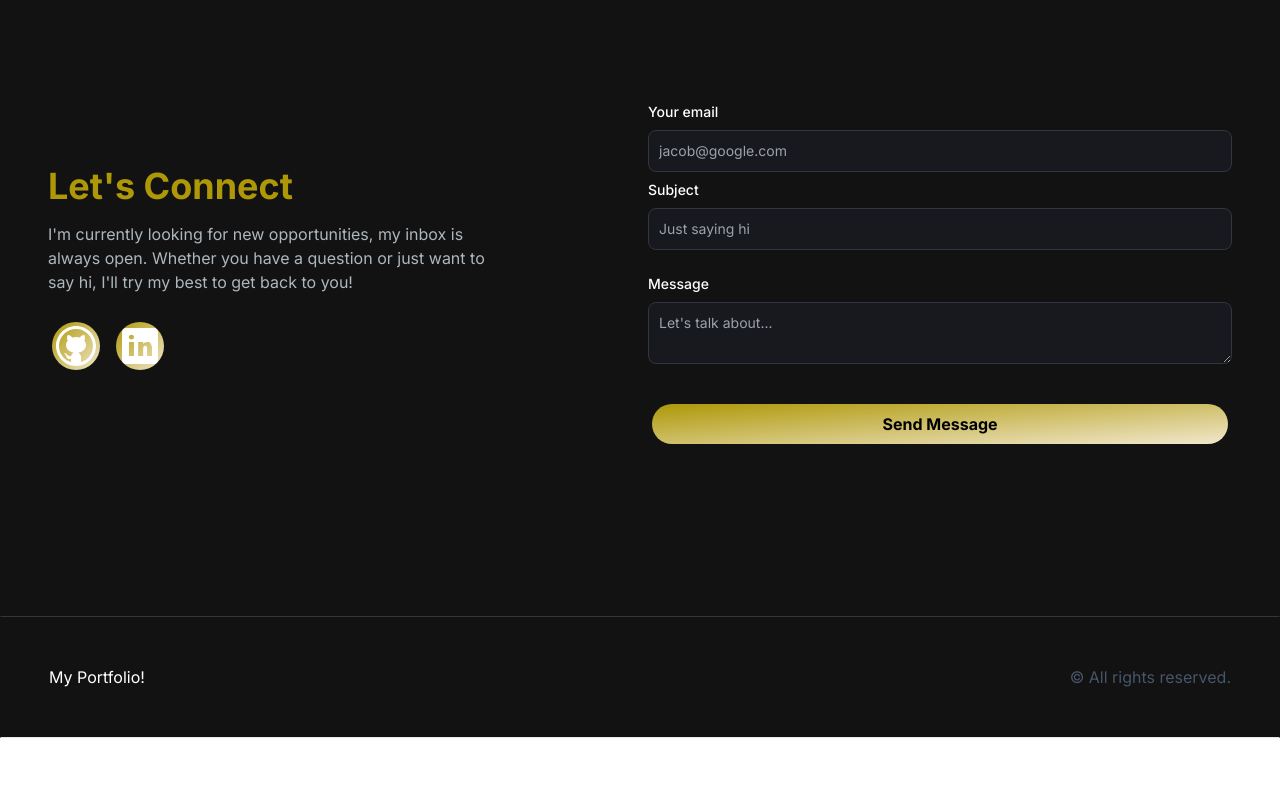
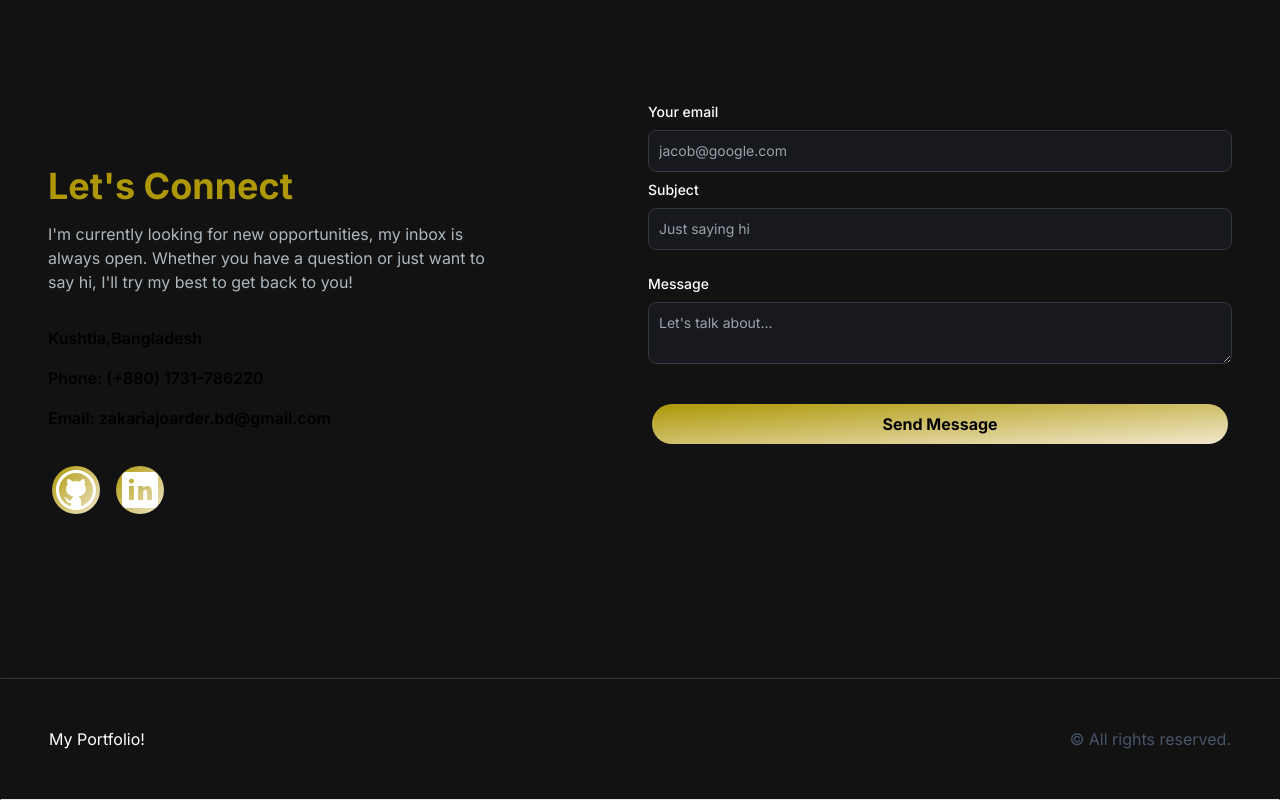
Before and after one commit to Zakaria-24/Portfolio-Website-Next.js, a Next.js app: page / in a window 1280 px wide. Shown: the part 1931-2731 px from the top of the page. Before the commit the page ends 2669 px from the top, so only its background shows below. Built offline with nearby package versions, Linux system fonts and the light colour scheme.

Commit message:
Add contact info.

```diff
--- a/src/app/Components/EmailSection.jsx
+++ b/src/app/Components/EmailSection.jsx
@@ -61,6 +61,11 @@ const EmailSection = () => {
           open. Whether you have a question or just want to say hi, I&apos;ll
           try my best to get back to you!
         </p>
+        <div className="mt-8 mb-6 space-y-4">
+        <h3 className="font-semibold">Kushtia,Bangladesh</h3>
+        <h2 className="font-semibold">Phone: (+880) 1731-786220</h2>
+        <h2 className="font-semibold">Email: zakariajoarder.bd@gmail.com</h2>
+        </div>
         <div className="socials flex flex-row gap-2">
           <Link
             href="https://github.com/Zakaria-24"
```
